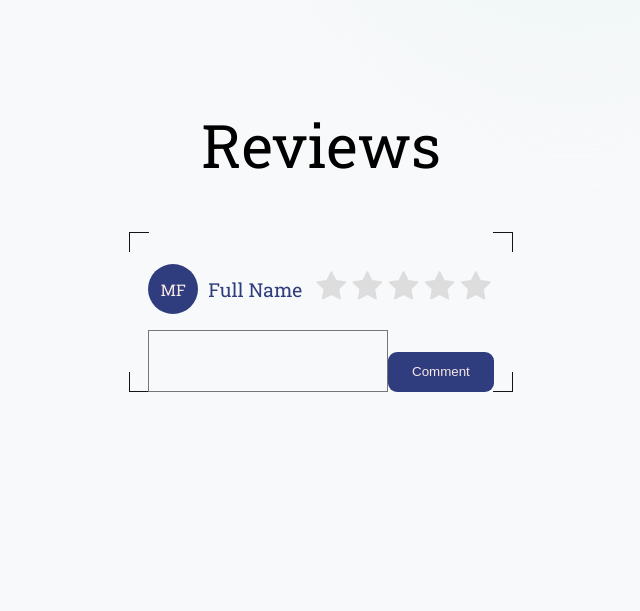
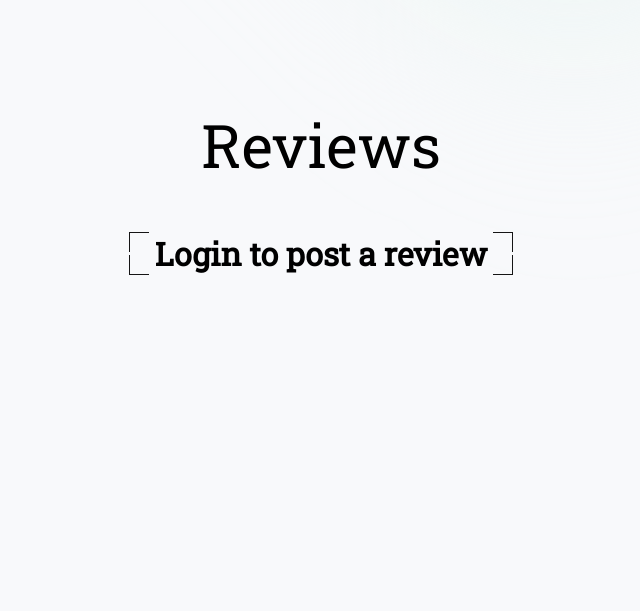
Before and after one commit to S4vyss/serwis-komputerowy, a PHP site: page /serwis-komputerowy/ in a window 1280 px wide. Shown: the part 2634-3245 px from the top of the page, without its empty margins (319-959 px from the left). Before the commit the page ends 3026 px from the top, so only its background shows below. Run offline with PHP 8.4, Linux system fonts and the light colour scheme; tables that the repository leaves empty or names only in its code hold one stand-in row (values such as "Sample post").

Commit message:
reviews are sent to database

```diff
--- a/components/reviews.php
+++ b/components/reviews.php
@@ -1,10 +1,17 @@
 <h1>Reviews</h1>
+<form method="post" id="review" action="queries/review-query.php">
     <section class="reviews">
+        <?php
+            if (isset($_SESSION['isLogged'])) {
+                if ($_SESSION['isLogged']) {
+                    $username = $_SESSION['username'];
+                    $initials = substr($username, 0, 2);
+                    echo '
                         <div class="write">
                             <div class="rating">
                                 <div class="info-review">
-                <div class="img one">MF</div>
-                <p style="color: #2F3D7E; font-size: larger; margin: 0">Full Name</p>
+                                    <div class="img one">' . $initials . '</div>
+                                    <p style="color: #2F3D7E; font-size: larger; margin: 0">' . $username . '</p>
                                 </div>
                                 <div id="full-stars">
                                     <div class="rating-group">
@@ -23,10 +30,21 @@
                                 </div>
                             </div>
                             <div class="comment-div">
-            <textarea class="comment"></textarea>
+                                <textarea name="comment" class="comment"></textarea>
                                 <div class="submit-comment">
                                     <input type="submit" value="Comment">
                                 </div>
                             </div>
                         </div>
+                    ';
+                }
+            } else {
+                echo "<h2 style='text-align: center'>Login to post a review</h2>";
+            }
+        ?>
     </section>
+</form>
+<br><br>
+<section class="display-reviews">
+
+</section>
--- a/components/suppliers.php
+++ b/components/suppliers.php
@@ -1,7 +1,7 @@
 <h2 style="font-size: 35px">
     Our Suppliers
 </h2>
-<section class="supplies">
+<section class="supplies" id="suppliers">
     <div class="arrows">
         <svg id="scroll-left-button" style="transform: rotate(180deg)" width="5%" height="5%" viewBox="0 0 32 32" fill="none" xmlns="http://www.w3.org/2000/svg">
             <path d="M12 24L20 16L12 8" stroke="#07133B" stroke-width="2.5" stroke-linecap="round" stroke-linejoin="round"></path>
--- a/styles/reviews.css
+++ b/styles/reviews.css
@@ -31,7 +31,7 @@
 }
 
 .reviews {
-    width: 40%;
+    width: 100%;
     background: transparent;
     background:
             linear-gradient(to right, #151515 1px, transparent 1px) 0 0,
@@ -122,3 +122,7 @@
     padding: 10px;
     scrollbar-width: none;
 }
+
+#review {
+    width: 40%;
+}
```
Also changed, not shown: queries/review-query.php (added, +19 -0 lines). Lines whose indentation alone changed are shown as unchanged.
